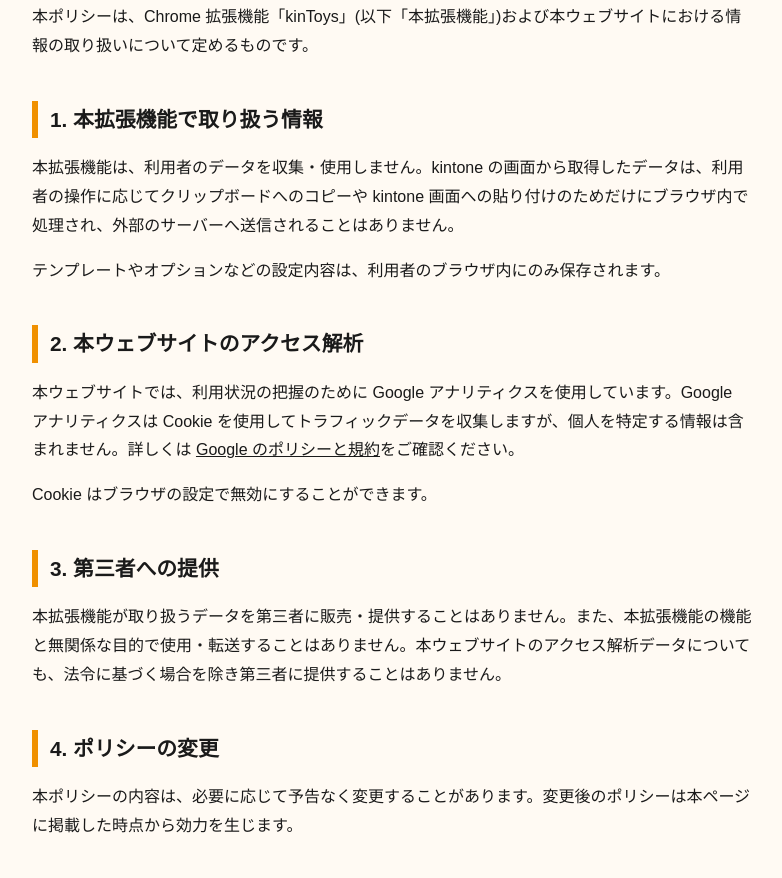
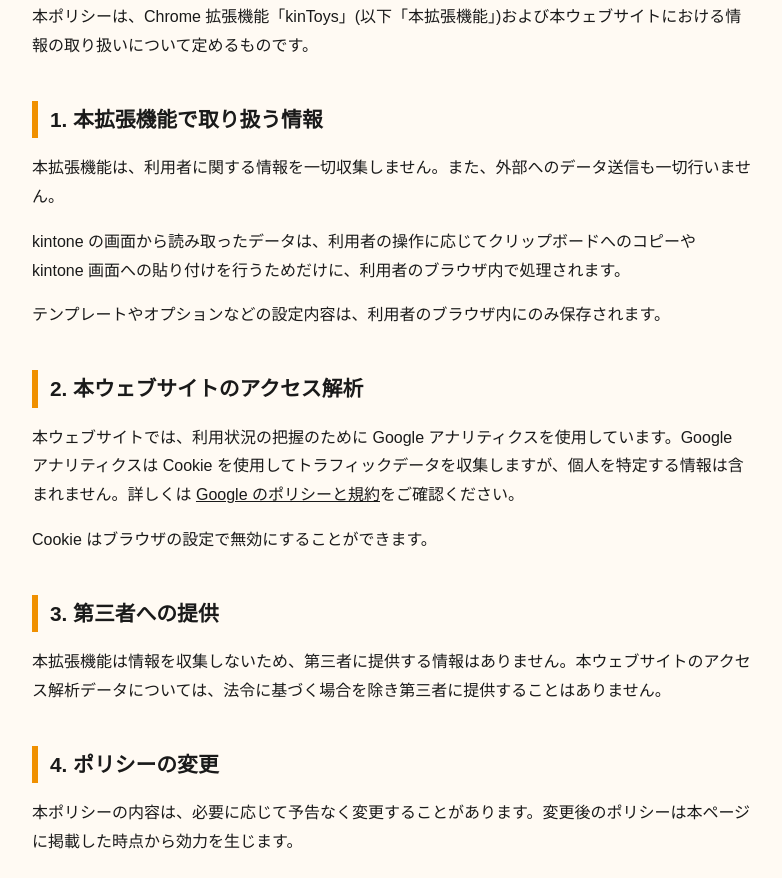
Before and after one commit to motohasystem/kinToysWeb, a plain HTML site: page privacy.html in a window 1280 px wide. Shown: the part 339-1217 px from the top of the page, without its empty margins (248-1030 px from the left). Drawn offline with Linux system fonts and the light colour scheme.

Commit message:
プライバシーポリシーを確定(情報収集・外部送信なし)
Co-Authored-By: Claude Opus 5.5 <noreply@anthropic.com>
Claude-Session: https://claude.ai/code/session_01CZKqMtrYoaGEbaGvx1wjd9

```diff
--- a/privacy.html
+++ b/privacy.html
@@ -36,12 +36,12 @@
         </section>
 
         <section class="section">
-            <!-- TODO(要確認): Chrome ウェブストアの申告(データを収集・使用しない)に合わせた内容です。実装と相違がないか確認してください -->
             <div class="wrap prose">
                 <p>本ポリシーは、Chrome 拡張機能「kinToys」(以下「本拡張機能」)および本ウェブサイトにおける情報の取り扱いについて定めるものです。</p>
 
                 <h2>1. 本拡張機能で取り扱う情報</h2>
-                <p>本拡張機能は、利用者のデータを収集・使用しません。kintone の画面から取得したデータは、利用者の操作に応じてクリップボードへのコピーや kintone 画面への貼り付けのためだけにブラウザ内で処理され、外部のサーバーへ送信されることはありません。</p>
+                <p>本拡張機能は、利用者に関する情報を一切収集しません。また、外部へのデータ送信も一切行いません。</p>
+                <p>kintone の画面から読み取ったデータは、利用者の操作に応じてクリップボードへのコピーや kintone 画面への貼り付けを行うためだけに、利用者のブラウザ内で処理されます。</p>
                 <p>テンプレートやオプションなどの設定内容は、利用者のブラウザ内にのみ保存されます。</p>
 
                 <h2>2. 本ウェブサイトのアクセス解析</h2>
@@ -49,7 +49,7 @@
                 <p>Cookie はブラウザの設定で無効にすることができます。</p>
 
                 <h2>3. 第三者への提供</h2>
-                <p>本拡張機能が取り扱うデータを第三者に販売・提供することはありません。また、本拡張機能の機能と無関係な目的で使用・転送することはありません。本ウェブサイトのアクセス解析データについても、法令に基づく場合を除き第三者に提供することはありません。</p>
+                <p>本拡張機能は情報を収集しないため、第三者に提供する情報はありません。本ウェブサイトのアクセス解析データについては、法令に基づく場合を除き第三者に提供することはありません。</p>
 
                 <h2>4. ポリシーの変更</h2>
                 <p>本ポリシーの内容は、必要に応じて予告なく変更することがあります。変更後のポリシーは本ページに掲載した時点から効力を生じます。</p>
```
